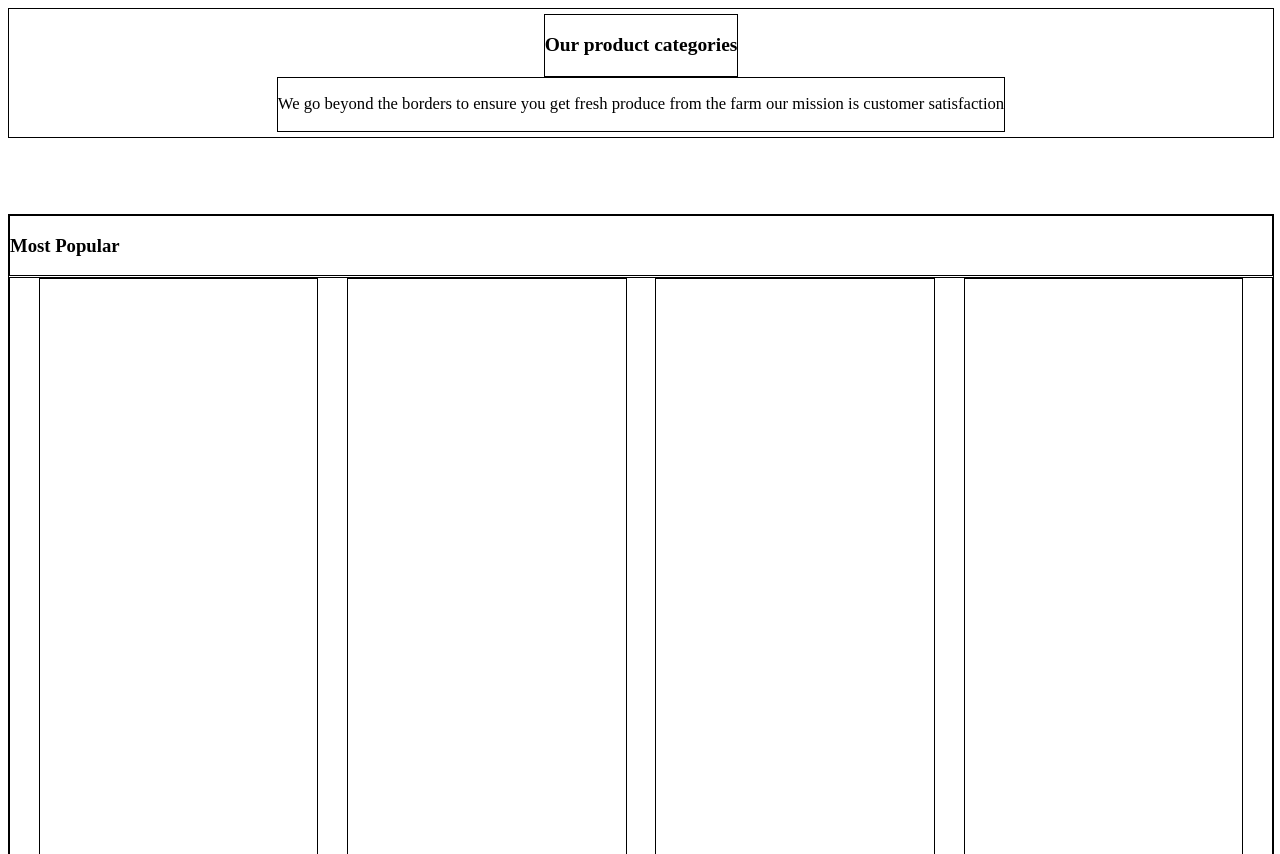
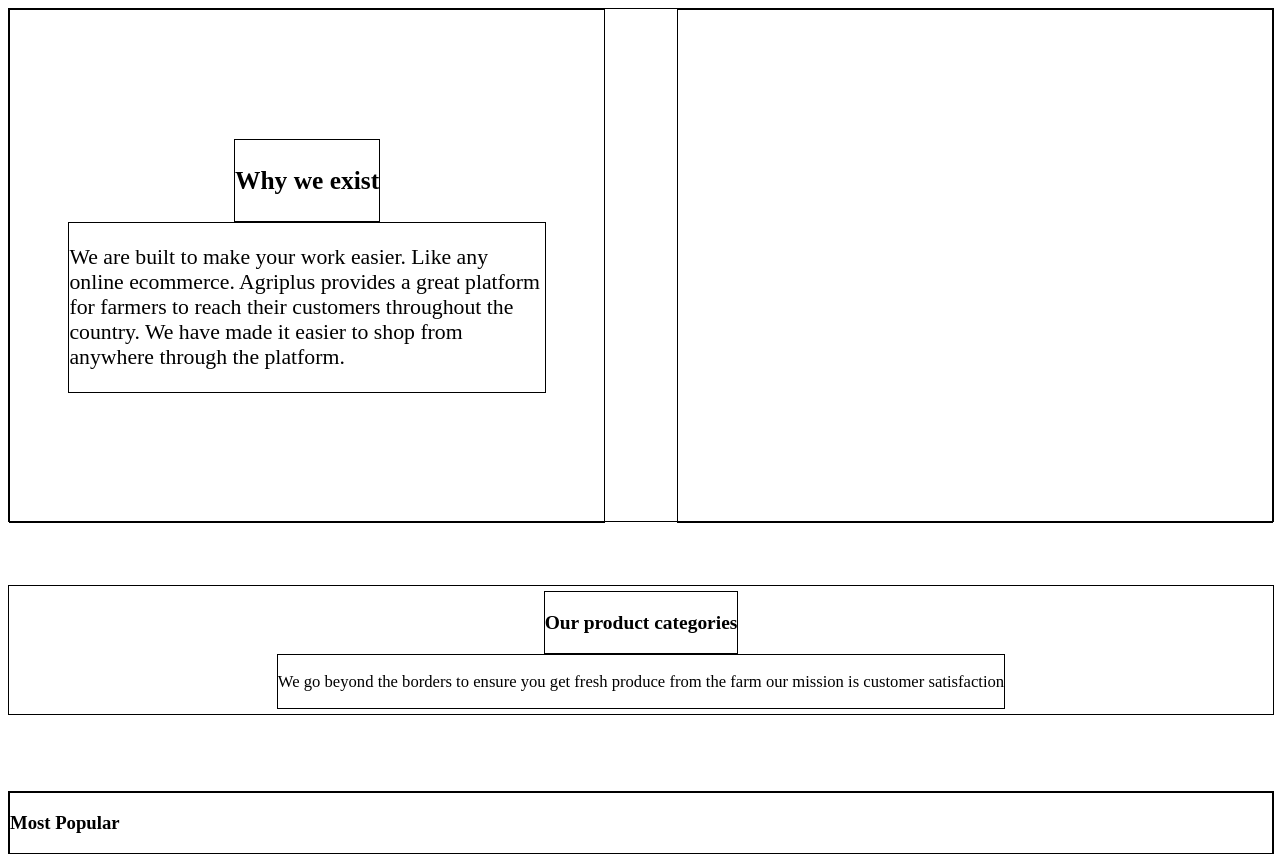
Before and after one commit to MokuaEnock/Agriplus-, a plain HTML site: page index.html in a window 1280 px wide. Shown: the top 854 px of the page. Drawn offline with Linux system fonts and the light colour scheme.

Commit message:
craete the basic structuer of main section 2

```diff
--- a/index.html
+++ b/index.html
@@ -9,7 +9,23 @@
   </head>
   <body>
     <!--===============Header================-->
-    <!--===============Header================-->
+    <!--===============Main Section 2(existence)================-->
+    <section>
+      <div id="section2">
+        <div id="sect2_div1">
+          <div id="sect2_head"><h3>Why we exist</h3></div>
+          <div id="sect2_info">
+            <p>
+              We are built to make your work easier. Like any online ecommerce.
+              Agriplus provides a great platform for farmers to reach their
+              customers throughout the country. We have made it easier to shop
+              from anywhere through the platform.
+            </p>
+          </div>
+        </div>
+        <div id="sect2_div2"></div>
+      </div>
+    </section>
     <!--===============Main section 3(Products and categories)==============-->
     <section>
       <div id="section3">
--- a/resources/css/index.css
+++ b/resources/css/index.css
@@ -3,7 +3,32 @@
   scroll-snap-align: start;
   scroll-snap-stop: always;
 }
-/*===================Main section 6(esteemed customers)=========================*/
+/*===================Main section 2(why we exist)=========================*/
+#section2 {
+  height: 40vw;
+  width: 100%;
+  display: flex;
+  flex-direction: row;
+  justify-content: space-between;
+  font-size: 1.7vw;
+}
+#sect2_div2 {
+  width: 47%;
+  height: 100%;
+}
+#sect2_div1 {
+  width: 47%;
+  height: 100%;
+  display: flex;
+  flex-direction: column;
+  justify-content: center;
+  align-items: center;
+}
+#sect2_info {
+  width: 80%;
+  text-align: left;
+}
+
 /*===================Main section 3(Products and categories)=========================*/
 #section3 {
   height: 10vw;
@@ -13,6 +38,7 @@
   justify-content: center;
   align-items: center;
   font-size: 1.3vw;
+  margin-top: 5%;
 }
 
 /*===================Main section 4(Most Popular)=========================*/
```
